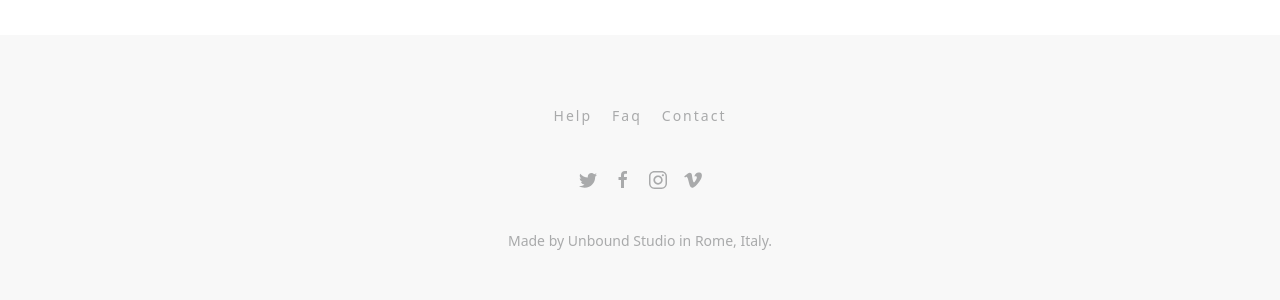
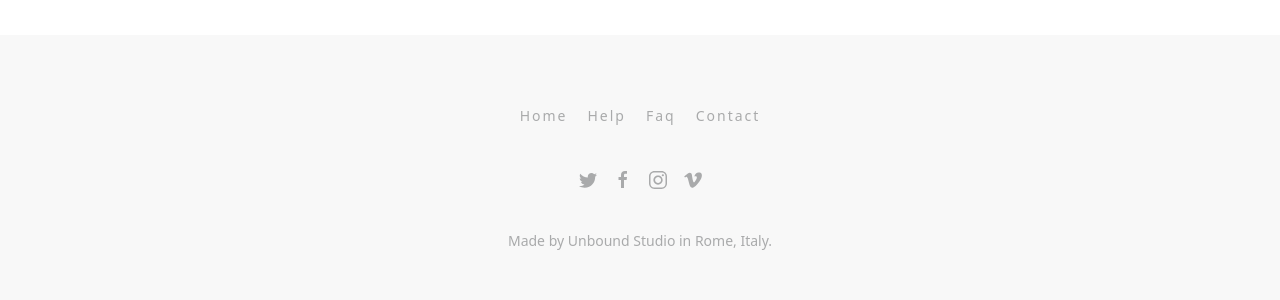
Before and after one commit to robbertl/socialwelfareappeal, a Jekyll site: the page built from index.md, in a window 1280 px wide. Shown: the part 1754-2054 px from the top of the page. Built offline with Jekyll 4.4.1, drawn with Linux system fonts in a browser that asks for light colours.

Commit message:
Update navigation_footer.yml

```diff
--- a/_data/navigation_footer.yml
+++ b/_data/navigation_footer.yml
@@ -1,7 +1,10 @@
 # Footer navigation links
 
+- title: Home
+  url: /
+
 - title: Help
-  url: /
+  url: /thanks/
 
 - title: Faq
   url: /faq/
```
